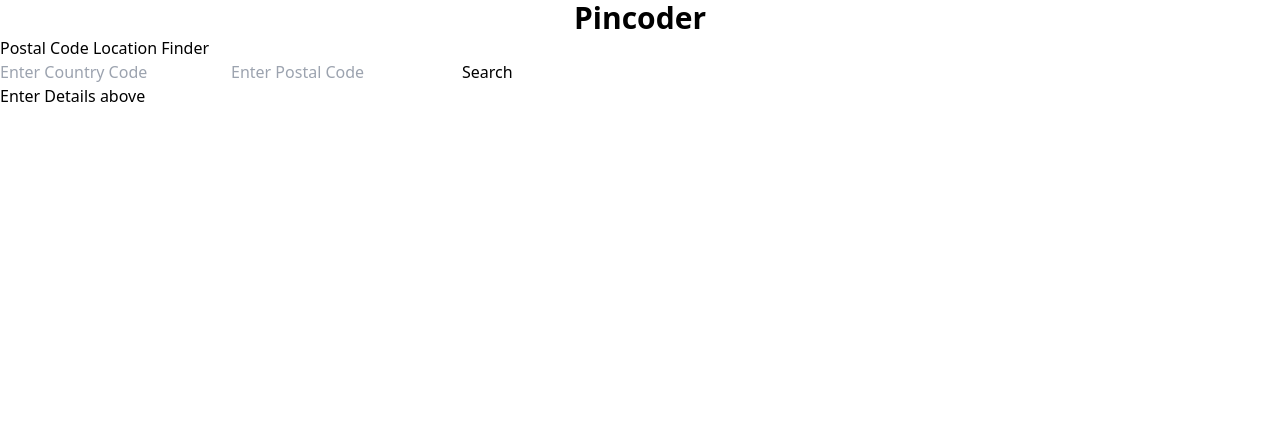
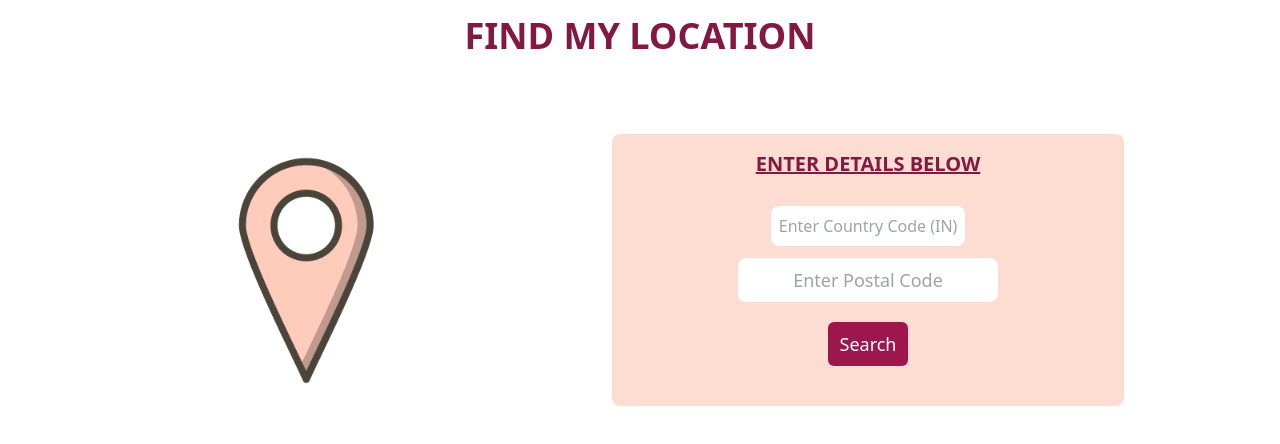
Before and after one commit to Anshjatana/Find-my-location, a React (Create React App) app: page / in a window 1280 px wide. Shown: the top 444 px of the page. Built offline with nearby package versions, Linux system fonts and the light colour scheme.

Commit message:
Added styles

```diff
--- a/package.json
+++ b/package.json
@@ -8,6 +8,7 @@
     "@testing-library/user-event": "^13.5.0",
     "react": "^18.2.0",
     "react-dom": "^18.2.0",
+    "react-icons": "^4.11.0",
     "react-loader-spinner": "^5.4.5",
     "react-scripts": "5.0.1",
     "web-vitals": "^2.1.4"
--- a/public/index.html
+++ b/public/index.html
@@ -10,34 +10,14 @@
       content="Web site created using create-react-app"
     />
     <link rel="apple-touch-icon" href="%PUBLIC_URL%/logo192.png" />
-    <!--
-      manifest.json provides metadata used when your web app is installed on a
-      user's mobile device or desktop. See https://developers.google.com/web/fundamentals/web-app-manifest/
-    -->
+
     <link rel="manifest" href="%PUBLIC_URL%/manifest.json" />
-    <!--
-      Notice the use of %PUBLIC_URL% in the tags above.
-      It will be replaced with the URL of the `public` folder during the build.
-      Only files inside the `public` folder can be referenced from the HTML.
 
-      Unlike "/favicon.ico" or "favicon.ico", "%PUBLIC_URL%/favicon.ico" will
-      work correctly both with client-side routing and a non-root public URL.
-      Learn how to configure a non-root public URL by running `npm run build`.
-    -->
-    <title>React App</title>
+    <title></title>
   </head>
   <body>
     <noscript>You need to enable JavaScript to run this app.</noscript>
     <div id="root"></div>
-    <!--
-      This HTML file is a template.
-      If you open it directly in the browser, you will see an empty page.
 
-      You can add webfonts, meta tags, or analytics to this file.
-      The build step will place the bundled scripts into the <body> tag.
-
-      To begin the development, run `npm start` or `yarn start`.
-      To create a production bundle, use `npm run build` or `yarn build`.
-    -->
   </body>
 </html>
--- a/src/App.css
+++ b/src/App.css
@@ -1,38 +1,6 @@
-.App {
-  text-align: center;
+*{
+  margin: 0;
+  padding: 0;
+  font-family: system-ui, -apple-system;
+
 }
-
-.App-logo {
-  height: 40vmin;
-  pointer-events: none;
-}
-
-@media (prefers-reduced-motion: no-preference) {
-  .App-logo {
-    animation: App-logo-spin infinite 20s linear;
-  }
-}
-
-.App-header {
-  background-color: #282c34;
-  min-height: 100vh;
-  display: flex;
-  flex-direction: column;
-  align-items: center;
-  justify-content: center;
-  font-size: calc(10px + 2vmin);
-  color: white;
-}
-
-.App-link {
-  color: #61dafb;
-}
-
-@keyframes App-logo-spin {
-  from {
-    transform: rotate(0deg);
-  }
-  to {
-    transform: rotate(360deg);
-  }
-}
--- a/src/App.js
+++ b/src/App.js
@@ -2,6 +2,9 @@ import React from "react";
 import { useState } from "react";
 import LocationDisplay from "./Components/LocationDisplay";
 import PostalCodeInput from "./Components/PostalCodeInput";
+import "./App.css"
+import imgsrc from "./Location.png"
+
 
 const App = () => {
   const [postalCode, setPostalCode] = useState("");
@@ -45,7 +48,11 @@ const App = () => {
 
   return (
     <>
-      <h1 className="text-3xl font-bold text-center">Pincoder</h1>
+      <h1 className="text-4xl font-bold  text-center mt-4 uppercase text-pink-900">Find My Location</h1>
+    <div className="flex justify-evenly items-center mt-16">
+     <img src={imgsrc} alt="LocationImage" width={300} className=""/>
+     <div className=" bg-[#fddcd2] w-[40%] h-auto p-10 pt-4 rounded-lg  text-center  ">
+     <h2 className="text-xl text-pink-900 uppercase font-bold mb-6 underline" >Enter details below</h2>
       <PostalCodeInput
         fetchLocationInfo={fetchLocationInfo}
         postalCode={postalCode}
@@ -60,6 +67,8 @@ const App = () => {
         locationInfo={locationInfo}
         {...locationInfo}
       />
+      </div>
+    </div>
     </>
   );
 };
--- a/src/Components/LocationDisplay.jsx
+++ b/src/Components/LocationDisplay.jsx
@@ -1,4 +1,5 @@
 import React from "react";
+import { RiDeleteBin6Fill } from 'react-icons/ri';
 
 const LocationDisplay = ({
   locationInfo,
@@ -9,16 +10,14 @@ const LocationDisplay = ({
 }) => {
   return (
     <div>
-      {locationInfo ? (
-        <div className="location-info">
-          <p>Place: {place}</p>
-          <p>State: {state}</p>
-          <p>Country: {country}</p>
-          <button onClick={handleClear}>Clear</button>
+      {locationInfo &&
+        <div className="location-info mt-8">
+          <p className="text-xl mt-2 font-semibold ">Place name: {place}</p>
+          <p className="text-xl mt-2 font-semibold ">State: {state}</p>
+          <p className="text-xl mt-2 font-semibold ">Country: {country}</p>
+          <button onClick={handleClear} className=" hover:bg-pink-950 bg-pink-800 p-3 rounded-md mt-3"><RiDeleteBin6Fill size={20} color="white"/></button>
         </div>
-      ) : (
-        <p>Enter Details above</p>
-      )}
+      }
     </div>
   );
 };
--- a/src/Components/PostalCodeInput.jsx
+++ b/src/Components/PostalCodeInput.jsx
@@ -1,5 +1,6 @@
 import React from "react";
 import { ThreeDots } from "react-loader-spinner";
+import "../App.css"
 
 const PostalCodeInput = ({
   fetchLocationInfo,
@@ -11,30 +12,31 @@ const PostalCodeInput = ({
   setPostalCode,
 }) => {
   return (
-    <div className="App">
-      <h1>Postal Code Location Finder</h1>
+    <div className="flex flex-col items-center justify-center">
       <input
         type="text"
+        className=" p-2 my-1 text-base text-center rounded-lg w-[45%]"
         value={countryCode}
         onChange={(e) => setCountryCode(e.target.value)}
-        placeholder="Enter Country Code "
+        placeholder="Enter Country Code (IN)"
         required
       />
       <input
         type="text"
+        className=" p-2 my-2 text-lg  text-center rounded-lg w-[60%]"
         value={postalCode}
         onChange={(e) => setPostalCode(e.target.value)}
         placeholder="Enter Postal Code"
         required
       />
-      <button onClick={fetchLocationInfo}>Search</button>
+      <button onClick={fetchLocationInfo} className=" hover:bg-pink-950 bg-pink-800 text-white px-3 py-2 rounded-md text-lg mt-3" >Search</button>
 
       {loading && (
         <ThreeDots
-          height="80"
+          height="60"
           width="80"
           radius="9"
-          color="black"
+          color="pink"
           ariaLabel="three-dots-loading"
           wrapperStyle={{}}
           wrapperClassName=""
@@ -42,7 +44,7 @@ const PostalCodeInput = ({
         />
       )}
 
-      {error && <p className="error">{error}</p>}
+      {error && <p className="text-lg mt-4">{error}</p>}
     </div>
   );
 };
```
Also changed, not shown: src/Location.png (added), 1 other file (tests, documents, lock files or other folders).
